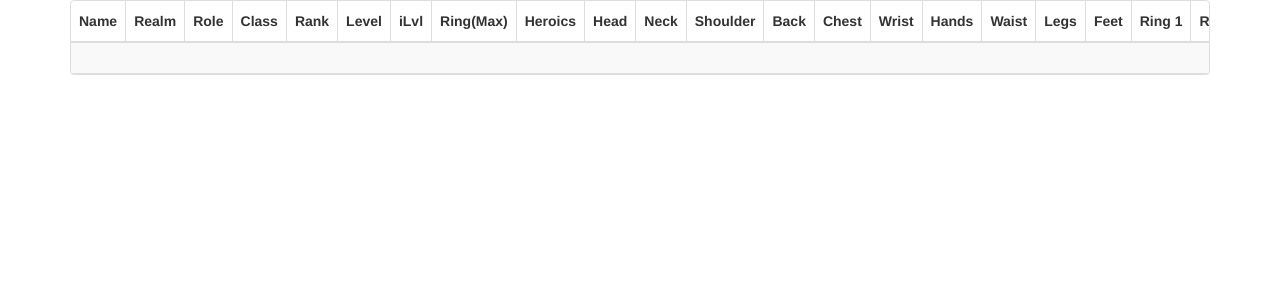
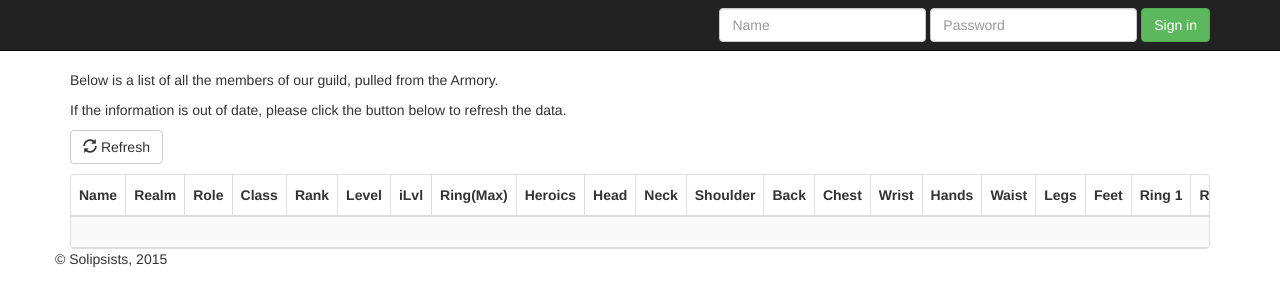
Before and after one commit to ckaraviotis/solipsists.tk, a PHP site: page /members.php in a window 1280 px wide. Shown: the top 306 px of the page. Run offline with PHP 8.4, Linux system fonts and the light colour scheme; data that the repository does not hold is empty; some libraries are stand-ins or nearby versions.

Commit message:
Added refresh button to members.php. Added extra body padding to CSS.

```diff
--- a/css/solipsists.css
+++ b/css/solipsists.css
@@ -1,3 +1,6 @@
+ body {
+    padding-top: 70px;
+  }
 /* Class Colours */
 
 .deathknight {
--- a/members.php
+++ b/members.php
@@ -23,7 +23,39 @@
 	<![endif]-->
 </head>
 <body>
+   <nav class="navbar navbar-inverse navbar-fixed-top">
+      <div class="container">
+        <div class="navbar-header">
+          <button type="button" class="navbar-toggle collapsed" data-toggle="collapse" data-target="#navbar" aria-expanded="false" aria-controls="navbar">
+            <span class="sr-only">Toggle navigation</span>
+            <span class="icon-bar"></span>
+            <span class="icon-bar"></span>
+            <span class="icon-bar"></span>
+          </button>
+        </div>
+        <div id="navbar" class="navbar-collapse collapse">
+          <form class="navbar-form navbar-right">
+            <div class="form-group">
+              <input type="text" placeholder="Name" class="form-control">
+            </div>
+            <div class="form-group">
+              <input type="password" placeholder="Password" class="form-control">
+            </div>
+            <button type="submit" class="btn btn-success">Sign in</button>
+          </form>
+        </div><!--/.navbar-collapse -->
+      </div>
+    </nav>
 <div class="container">
+	<div class="row">
+	<div class="col-md-12">
+		<p>Below is a list of all the members of our guild, pulled from the Armory.</p>
+		<p>If the information is out of date, please click the button below to refresh the data.</p>
+		<p>
+		<button type="button" class="btn btn-default" value="refresh">
+			<span class="glyphicon glyphicon-refresh"></span> Refresh
+		</button>
+		</p>
 	<div class="table-responsive">
 		<table data-toggle="table" class="table table-striped table-condensed">
 			<thead>
@@ -141,8 +173,11 @@
 
 			</tbody>
 		</table>
-	</div>
 </div>
+</div>
+<footer>
+  <p>&copy; Solipsists, 2015</p>
+</footer>
 
 	<!-- Bootstrap core JavaScript
 	================================================== -->
@@ -150,5 +185,20 @@
 	<script src="https://ajax.googleapis.com/ajax/libs/jquery/1.11.1/jquery.min.js"></script>
 	<script src="dist/js/bootstrap.min.js"></script>
 	<script src="dist/js/bootstrap-table.min.js"></script>
+	<script>
+$(document).ready(function(){
+    $('.btn').click(function(){
+	console.log('Button clicked')
+        var clickBtnValue = $(this).val();
+        var ajaxurl = './resources/lib/refreshGuild.php',
+        data =  {'action': clickBtnValue};
+        $.post(ajaxurl, data, function (response) {
+            // Response div goes here.
+            alert("action performed successfully");
+        });
+    });
+
+});
+	</script>
 </body>
 </html>
```
Also changed, not shown: gu.php (deleted, +0 -14 lines), resources/lib/refreshGuild.php (added, +17 -0 lines).
